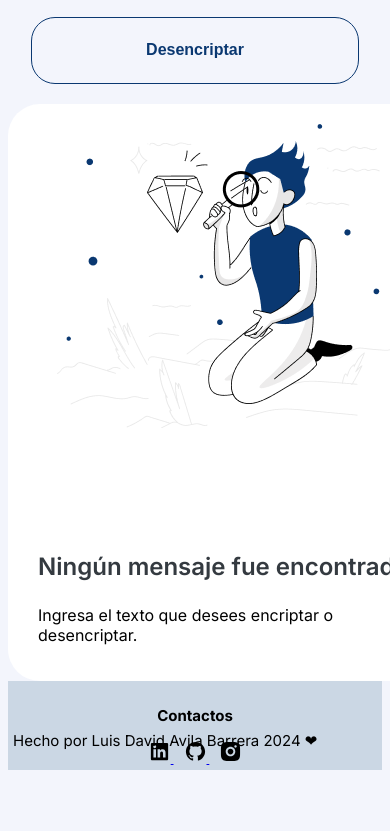
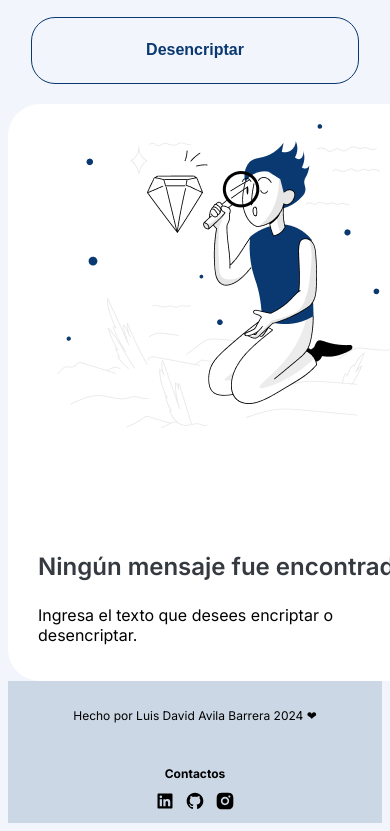
Before and after one commit to LuisDTech/Encriptador-de-texto, a plain HTML site: page index.html in a window 390 px wide. Shown: the part 615-1446 px from the top of the page. Before the commit the page ends 1393 px from the top, so only its background shows below. Drawn offline with Linux system fonts and the light colour scheme.

Commit message:
actualizacion de responsibidad en el archivo index.css

```diff
--- a/assets/styles/index.css
+++ b/assets/styles/index.css
@@ -173,7 +173,55 @@ header img {
 
 .icono_linkedin,
 .icono_github,
-.icono_instagrams {
-  width: 2.3rem; /* Ajustar el tamaño del icono*/
+.icono_instagram {
+  width: 2.3rem;
   height: 2.3rem;
 }
+
+/* Responsividad */
+@media (max-width: 1200px) {
+  .presentacion {
+      flex-direction: column-reverse;
+      padding: 5%;
+  }
+  .presentacion_contenido {
+      width: auto;
+  }
+  .header {
+      padding: 10%;
+  }
+  .header_menu {
+      justify-content: center;
+  }
+  .container_footer {
+      display: flex;
+      flex-direction: column;
+      align-items: center;
+      padding: 1rem;
+  }
+  .identificador {
+      position: static;
+      margin-bottom: 1rem;
+      font-size: 1.2rem;
+  }
+  .contactos {
+      text-align: center;
+  }
+  .contactos h4 {
+      font-size: 1.2rem;
+      margin-bottom: 1rem;
+  }
+  .logo_redes {
+      display: flex;
+      justify-content: center;
+  }
+  .logo_redes a {
+      margin: 0 0.5rem;
+  }
+  .icono_linkedin,
+  .icono_github,
+  .icono_instagram {
+      width: 2rem;
+      height: 2rem;
+  }
+}
--- a/index.html
+++ b/index.html
@@ -52,7 +52,7 @@
                     <img src="./assets/svg/github-fill.svg" alt="icono de Github" class="icono_github">
                 </a>
                 <a href="https://www.instagram.com/luisdavid_dev/">
-                    <img src="./assets/svg/instagram-fill.svg" alt="icono de instagram" class="icono_instagrams">
+                    <img src="./assets/svg/instagram-fill.svg" alt="icono de instagram" class="icono_instagram">
                 </a>
             </div>
         </div>
```
